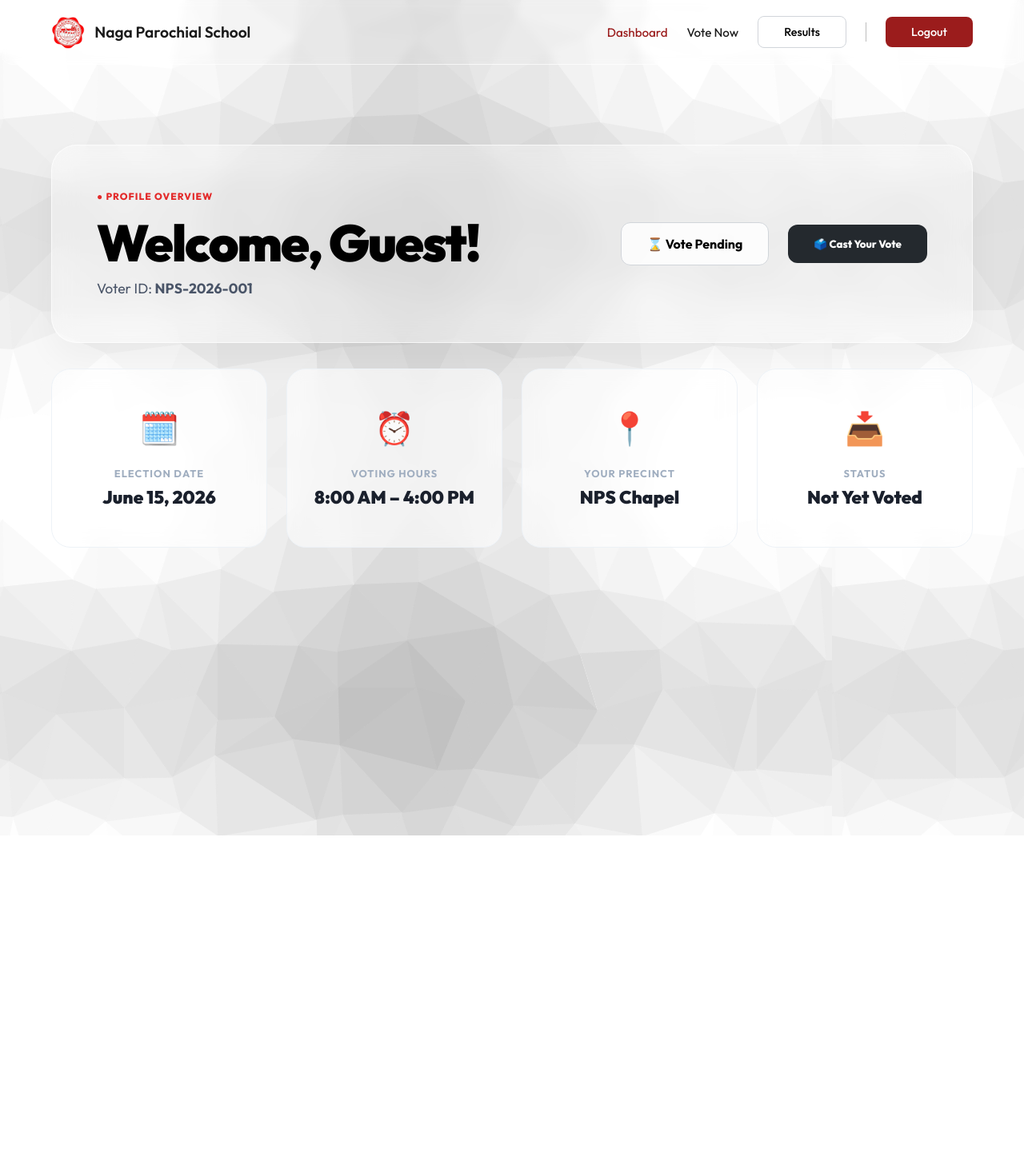
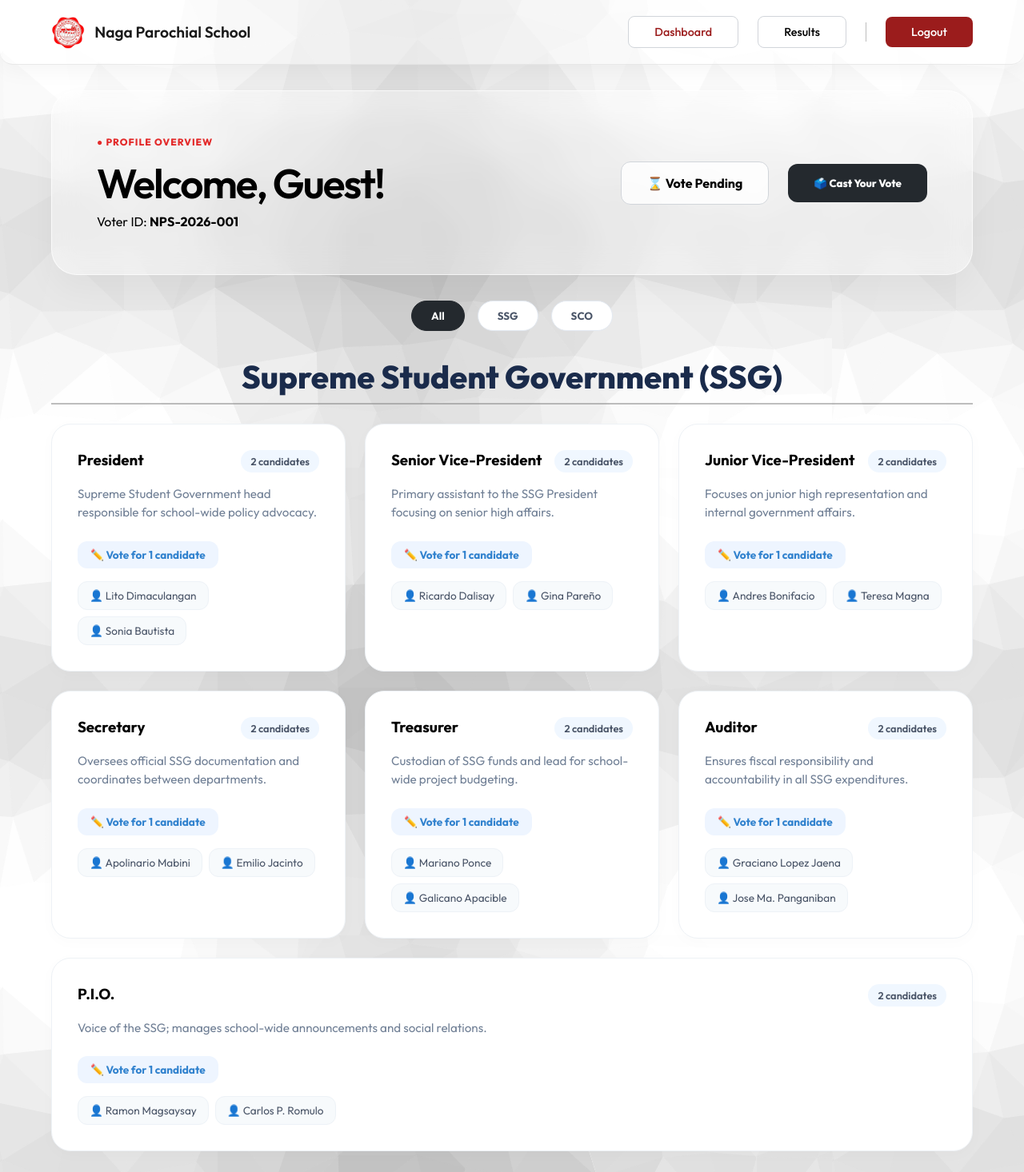
Before and after one commit to IKelly00/Naga-Parochial-Voting-System, a React (Vite) app in the folder frontend/: page /Naga-Parochial-Voting-System/dashboard in a window 1280 px wide. Shown: the top 1466 px of the page at 80% size. Before the commit the page ends 1045 px from the top, so only its background shows below. Built offline with nearby package versions, Linux system fonts and the light colour scheme.

Commit message:
Added User Dashboard with a Candidates List.

```diff
--- a/frontend/src/Pages/UserDashboard/DashboardHeader.jsx
+++ b/frontend/src/Pages/UserDashboard/DashboardHeader.jsx
@@ -28,15 +28,6 @@ const DashboardHeader = () => {
                 onClick={() => setActive("dashboard")}
               >
                 Dashboard
-              </button>
-            </Link>
-
-            <Link to="">
-              <button
-                className={`${s.navItem} ${active === "vote" ? s.activeColor : ""}`}
-                onClick={() => setActive("vote")}
-              >
-                Vote Now
               </button>
             </Link>
             <Link to="/user_results">
--- a/frontend/src/Pages/UserDashboard/DashboardHeader.module.css
+++ b/frontend/src/Pages/UserDashboard/DashboardHeader.module.css
@@ -2,9 +2,9 @@
   width: 100%;
   height: 70px;
   padding: 40px 5%;
-  backdrop-filter: blur(5px);
-  -webkit-backdrop-filter: blur(5px);
-  border-bottom: 1px solid rgba(255, 255, 255, 0.7);
+  background-color: rgba(255, 255, 255, 0.4);
+  border-bottom: 1px solid rgba(224, 224, 224, 0.7);
+  box-shadow: 0 4px 30px rgba(0, 0, 0, 0.05);
   border-radius: 0 0 16px 16px;
   display: flex;
   align-items: center;
@@ -46,12 +46,14 @@
 }
 
 .navItem {
-  background: none;
-  border: none;
-  font-size: 0.95rem;
-  font-weight: 450;
+  font-size: 0.9rem;
+  background: white;
+  border: 1px solid #d1d5da;
+  padding: 10px 32px;
+  border-radius: 8px;
+  font-weight: 500;
+  cursor: pointer;
   color: #1b1b1b;
-  cursor: pointer;
   white-space: nowrap;
 }
 
--- a/frontend/src/Pages/UserDashboard/UserDashboard.jsx
+++ b/frontend/src/Pages/UserDashboard/UserDashboard.jsx
@@ -1,17 +1,127 @@
-import React from "react";
+import React, { useState } from "react";
 import s from "./UserDashboard.module.css";
 
 const UserDashboard = () => {
-  const infoCards = [
-    { label: "Election Date", val: "June 15, 2026", icon: "🗓️" },
-    { label: "Voting Hours", val: "8:00 AM – 4:00 PM", icon: "⏰" },
-    { label: "Your Precinct", val: "NPS Chapel", icon: "📍" },
-    { label: "Status", val: "Not Yet Voted", icon: "📥" },
+  const [filter, setFilter] = useState("All");
+
+  const positions = [
+    // SCO Positions
+    {
+      title: "President",
+      org: "SCO",
+      candidatesCount: 3,
+      description:
+        "Leads the Student Council Officers and oversees all student activities.",
+      candidates: ["Maria Santos", "Roberto Cruz", "Elena Reyes"],
+    },
+    {
+      title: "Vice President",
+      org: "SCO",
+      candidatesCount: 2,
+      description:
+        "Assists the President and assumes duties in the President's absence.",
+      candidates: ["Jose Garcia", "Carmen Dela Rosa"],
+    },
+    {
+      title: "Secretary",
+      org: "SCO",
+      candidatesCount: 2,
+      description:
+        "Maintains records, minutes of meetings, and handles correspondence.",
+      candidates: ["Angela Villanueva", "Pedro Ramos"],
+    },
+    {
+      title: "Treasurer",
+      org: "SCO",
+      candidatesCount: 2,
+      description:
+        "Manages the council's funds, maintains financial records, and prepares reports.",
+      candidates: ["Lito Dimaculangan", "Sonia Bautista"],
+    },
+    {
+      title: "Auditor",
+      org: "SCO",
+      candidatesCount: 2,
+      description:
+        "Examines and verifies financial accounts to ensure accuracy and transparency.",
+      candidates: ["Ricardo Dalisay", "Gina Pareño"],
+    },
+    {
+      title: "P.I.O.",
+      org: "SCO",
+      candidatesCount: 2,
+      description:
+        "Handles external communications and ensures the community is informed of activities.",
+      candidates: ["Andres Bonifacio", "Teresa Magna"],
+    },
+
+    // SSG Positions
+    {
+      title: "President",
+      org: "SSG",
+      candidatesCount: 2,
+      description:
+        "Supreme Student Government head responsible for school-wide policy advocacy.",
+      candidates: ["Lito Dimaculangan", "Sonia Bautista"],
+    },
+    {
+      title: "Senior Vice-President",
+      org: "SSG",
+      candidatesCount: 2,
+      description:
+        "Primary assistant to the SSG President focusing on senior high affairs.",
+      candidates: ["Ricardo Dalisay", "Gina Pareño"],
+    },
+    {
+      title: "Junior Vice-President",
+      org: "SSG",
+      candidatesCount: 2,
+      description:
+        "Focuses on junior high representation and internal government affairs.",
+      candidates: ["Andres Bonifacio", "Teresa Magna"],
+    },
+    {
+      title: "Secretary",
+      org: "SSG",
+      candidatesCount: 2,
+      description:
+        "Oversees official SSG documentation and coordinates between departments.",
+      candidates: ["Apolinario Mabini", "Emilio Jacinto"],
+    },
+    {
+      title: "Treasurer",
+      org: "SSG",
+      candidatesCount: 2,
+      description:
+        "Custodian of SSG funds and lead for school-wide project budgeting.",
+      candidates: ["Mariano Ponce", "Galicano Apacible"],
+    },
+    {
+      title: "Auditor",
+      org: "SSG",
+      candidatesCount: 2,
+      description:
+        "Ensures fiscal responsibility and accountability in all SSG expenditures.",
+      candidates: ["Graciano Lopez Jaena", "Jose Ma. Panganiban"],
+    },
+    {
+      title: "P.I.O.",
+      org: "SSG",
+      candidatesCount: 2,
+      description:
+        "Voice of the SSG; manages school-wide announcements and social relations.",
+      candidates: ["Ramon Magsaysay", "Carlos P. Romulo"],
+    },
   ];
+
+  const filteredPositions =
+    filter === "All"
+      ? positions
+      : positions.filter((pos) => pos.org === filter);
 
   return (
     <div className={s.heroContainer}>
-      {/* Glassmorphism Welcome Panel */}
+      {/* Welcome Panel */}
       <div className={s.welcomePanel}>
         <div className={s.infoSide}>
           <div className={s.badge}>● PROFILE OVERVIEW</div>
@@ -26,18 +136,81 @@ const UserDashboard = () => {
         </div>
       </div>
 
-      {/* Info Grid */}
-      <div className={s.infoGrid}>
-        {infoCards.map((card, i) => (
-          <div key={i} className={s.card}>
-            <div className={s.icon}>{card.icon}</div>
-            <span className={s.label}>{card.label}</span>
-            <span className={s.value}>{card.val}</span>
+      {/* Filter Section */}
+      <div className={s.filterContainer}>
+        <button
+          className={filter === "All" ? s.activeFilter : s.filterBtn}
+          onClick={() => setFilter("All")}
+        >
+          All
+        </button>
+        <button
+          className={filter === "SSG" ? s.activeFilter : s.filterBtn}
+          onClick={() => setFilter("SSG")}
+        >
+          SSG
+        </button>
+        <button
+          className={filter === "SCO" ? s.activeFilter : s.filterBtn}
+          onClick={() => setFilter("SCO")}
+        >
+          SCO
+        </button>
+      </div>
+
+      {/* Organization Headers & Grid */}
+      {(filter === "All" || filter === "SSG") && (
+        <div className={s.orgSection}>
+          <div className={s.sectionHeader}>
+            <h2>Supreme Student Government (SSG)</h2>
           </div>
-        ))}
-      </div>
+          <div className={s.positionsGrid}>
+            {filteredPositions
+              .filter((p) => p.org === "SSG")
+              .map((pos, index) => (
+                <PositionCard key={`ssg-${index}`} pos={pos} />
+              ))}
+          </div>
+        </div>
+      )}
+
+      {(filter === "All" || filter === "SCO") && (
+        <div className={s.orgSection}>
+          <div className={s.sectionHeader}>
+            <h2 className={s.scoHeader}>Student Council Officers (SCO)</h2>
+          </div>
+          <div className={s.positionsGrid}>
+            {filteredPositions
+              .filter((p) => p.org === "SCO")
+              .map((pos, index) => (
+                <PositionCard key={`sco-${index}`} pos={pos} />
+              ))}
+          </div>
+        </div>
+      )}
     </div>
   );
 };
 
+// Reusable Card Component
+const PositionCard = ({ pos }) => (
+  <div className={s.posCard}>
+    <div className={s.posHeader}>
+      <h3>{pos.title}</h3>
+      <span className={s.countBadge}>{pos.candidatesCount} candidates</span>
+    </div>
+    <p className={s.posDesc}>{pos.description}</p>
+    <div className={s.voteInstruction}>
+      <span>✏️ Vote for 1 candidate</span>
+    </div>
+    <div className={s.candidateList}>
+      {pos.candidates.map((name, i) => (
+        <div key={i} className={s.candidateTag}>
+          👤 {name}
+        </div>
+      ))}
+    </div>
+  </div>
+);
+
 export default UserDashboard;
--- a/frontend/src/Pages/UserDashboard/UserDashboard.module.css
+++ b/frontend/src/Pages/UserDashboard/UserDashboard.module.css
@@ -1,26 +1,55 @@
 .heroContainer {
   width: 100%;
-  min-height: 100vh; /* Changed from height to min-height to prevent clipping */
+  min-height: 100vh;
   max-width: 1200px;
-  margin: 100px auto 4rem; /* Adjusted top margin for fixed navbar */
+  margin: 2rem auto 4rem;
   padding: 0 1.5rem;
   box-sizing: border-box;
 }
 
+/* --- Filter Styles --- */
+.filterContainer {
+  position: sticky;
+  top: 1.5rem;
+  display: flex;
+  gap: 1rem;
+  margin-bottom: 2rem;
+  justify-content: center;
+  z-index: 999;
+}
+
+.filterBtn,
+.activeFilter {
+  padding: 10px 24px;
+  border-radius: 50px;
+  font-weight: 700;
+  cursor: pointer;
+  transition: all 0.2s ease;
+  border: 1px solid #e2e8f0;
+}
+
+.filterBtn {
+  background: white;
+  color: #4a5568;
+}
+
+.activeFilter {
+  background: #24292e;
+  color: white;
+  border-color: #24292e;
+}
+
+/* --- Welcome Panel --- */
 .welcomePanel {
   display: flex;
   justify-content: space-between;
   align-items: center;
-  flex-direction: row; /* Default */
   background: rgba(255, 255, 255, 0.4);
   backdrop-filter: blur(15px);
   -webkit-backdrop-filter: blur(15px);
   border: 1px solid rgba(255, 255, 255, 0.7);
   border-radius: 32px;
   padding: 3.5rem;
-  display: flex;
-  justify-content: space-between;
-  align-items: center;
   box-shadow: 0 20px 40px rgba(0, 0, 0, 0.04);
   margin-bottom: 2rem;
 }
@@ -34,17 +63,11 @@
 }
 
 .infoSide h1 {
-  /* Uses clamp to shrink text automatically as the screen gets smaller */
-  font-size: clamp(2rem, 5vw, 4rem);
-  font-weight: 900;
+  font-size: clamp(1.5rem, 4vw, 4rem);
+  font-weight: 600;
   margin: 0 0 10px 0;
   letter-spacing: -2px;
   line-height: 1.1;
-}
-
-.infoSide p {
-  color: #4a5568;
-  font-size: 1.1rem;
 }
 
 .actionSide {
@@ -59,7 +82,6 @@
   border-radius: 12px;
   font-weight: 700;
   border: 1px solid #d1d5da;
-  white-space: nowrap;
 }
 
 .voteBtn {
@@ -71,7 +93,6 @@
   font-weight: 800;
   cursor: pointer;
   transition: all 0.2s ease;
-  white-space: nowrap;
 }
 
 .voteBtn:hover {
@@ -79,84 +100,111 @@
   background: #000;
 }
 
-.infoGrid {
-  display: flex;
-  flex-wrap: wrap; /* This allows cards to drop to the next line */
-  gap: 1.5rem;
-  width: 100%;
+/* --- Grid & Organization Sections --- */
+.orgSection {
+  margin-bottom: 4rem;
 }
 
-.card {
-  background: rgba(255, 255, 255, 0.6);
-  backdrop-filter: blur(10px);
-  -webkit-backdrop-filter: blur(10px);
-  padding: 3rem 1.5rem;
+.sectionHeader {
+  margin-bottom: 1.5rem;
+  padding-bottom: 0.5rem;
+  border-bottom: 2px solid var(--border-color);
+  text-align: center;
+}
+
+.sectionHeader h2 {
+  font-size: 2.5rem;
+  color: #1a2b4b;
+  font-weight: 800;
+}
+
+.positionsGrid {
+  display: flex;
+  flex-wrap: wrap;
+  gap: 1.5rem;
+}
+
+.posCard {
+  flex: 1 1 350px;
+  background: white;
+  border: 1px solid #eef2f6;
   border-radius: 24px;
-  text-align: center;
-  border: 1px solid #edf2f7;
+  padding: 2rem;
+  box-shadow: 0 4px 20px rgba(0, 0, 0, 0.02);
   display: flex;
   flex-direction: column;
-  align-items: center;
-  flex: 1 1 250px;
-  transition: transform 0.3s ease;
+  transition: transform 0.2s ease;
 }
 
-.card:hover {
+.posCard:hover {
   transform: translateY(-5px);
 }
 
-.icon {
-  font-size: 2.5rem;
+.posHeader {
+  display: flex;
+  justify-content: space-between;
+  align-items: flex-start;
+  margin-bottom: 1rem;
+}
+
+.countBadge {
+  background: #f0f7ff;
+  color: #4a5568;
+  padding: 6px 12px;
+  border-radius: 20px;
+  font-size: 0.8rem;
+  font-weight: 600;
+}
+
+.posDesc {
+  color: #718096;
+  font-size: 0.95rem;
+  line-height: 1.5;
   margin-bottom: 1.5rem;
 }
 
-.label {
-  font-size: 0.8rem;
+.voteInstruction {
+  background: #eef5ff;
+  color: #3182ce;
+  padding: 8px 16px;
+  border-radius: 12px;
+  font-size: 0.85rem;
   font-weight: 700;
-  color: #a0aec0;
-  text-transform: uppercase;
-  letter-spacing: 1px;
+  margin-bottom: 1rem;
+  width: fit-content;
 }
 
-.value {
-  font-size: 1.4rem;
-  font-weight: 900;
-  color: #1a202c;
-  margin-top: 8px;
+.candidateList {
+  display: flex;
+  flex-wrap: wrap;
+  gap: 8px;
 }
 
-/* --- Responsive Adjustments --- */
+.candidateTag {
+  background: #f7fafc;
+  border: 1px solid #edf2f7;
+  padding: 8px 14px;
+  border-radius: 12px;
+  font-size: 0.85rem;
+  color: #4a5568;
+}
 
+/* --- Responsive --- */
 @media (max-width: 1024px) {
   .welcomePanel {
-    flex-direction: column; /* Stacks text and buttons vertically */
+    flex-direction: column;
     text-align: center;
     padding: 2rem;
     gap: 1.5rem;
   }
-
   .actionSide {
     flex-direction: column;
     width: 100%;
   }
+}
 
-  .statusTag,
-  .voteBtn {
-    width: 100%; /* Makes buttons full-width for easier tapping */
-    max-width: 350px;
+@media (max-width: 768px) {
+  .posCard {
+    flex: 1 1 100%;
   }
 }
-
-@media (max-width: 600px) {
-  .heroContainer {
-    margin-top: 80px;
-  }
-
-  .card {
-    padding: 2rem 1rem;
-  }
-
-  .value {
-    font-size: 1.2rem;
-  }
-}
```
